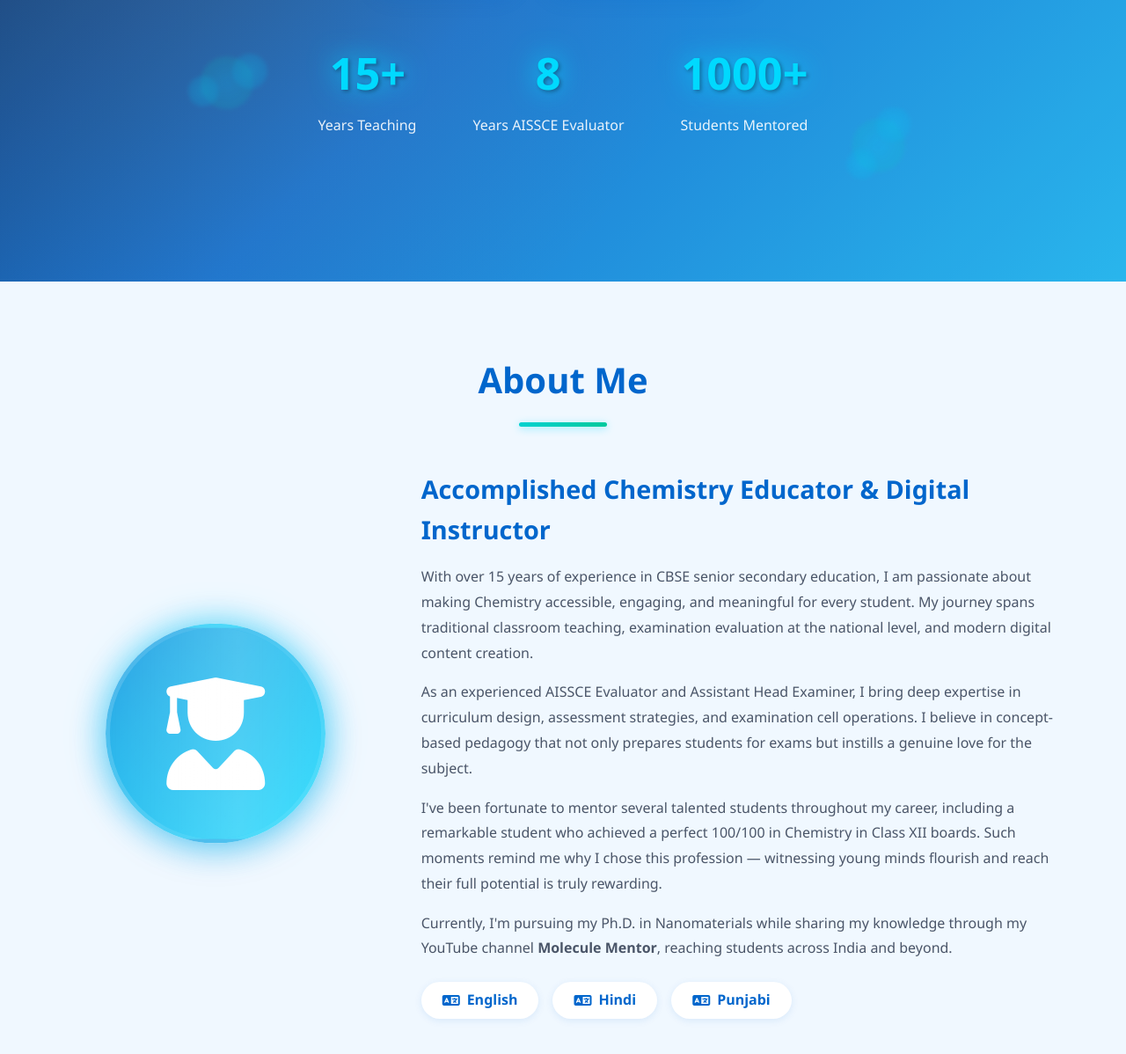
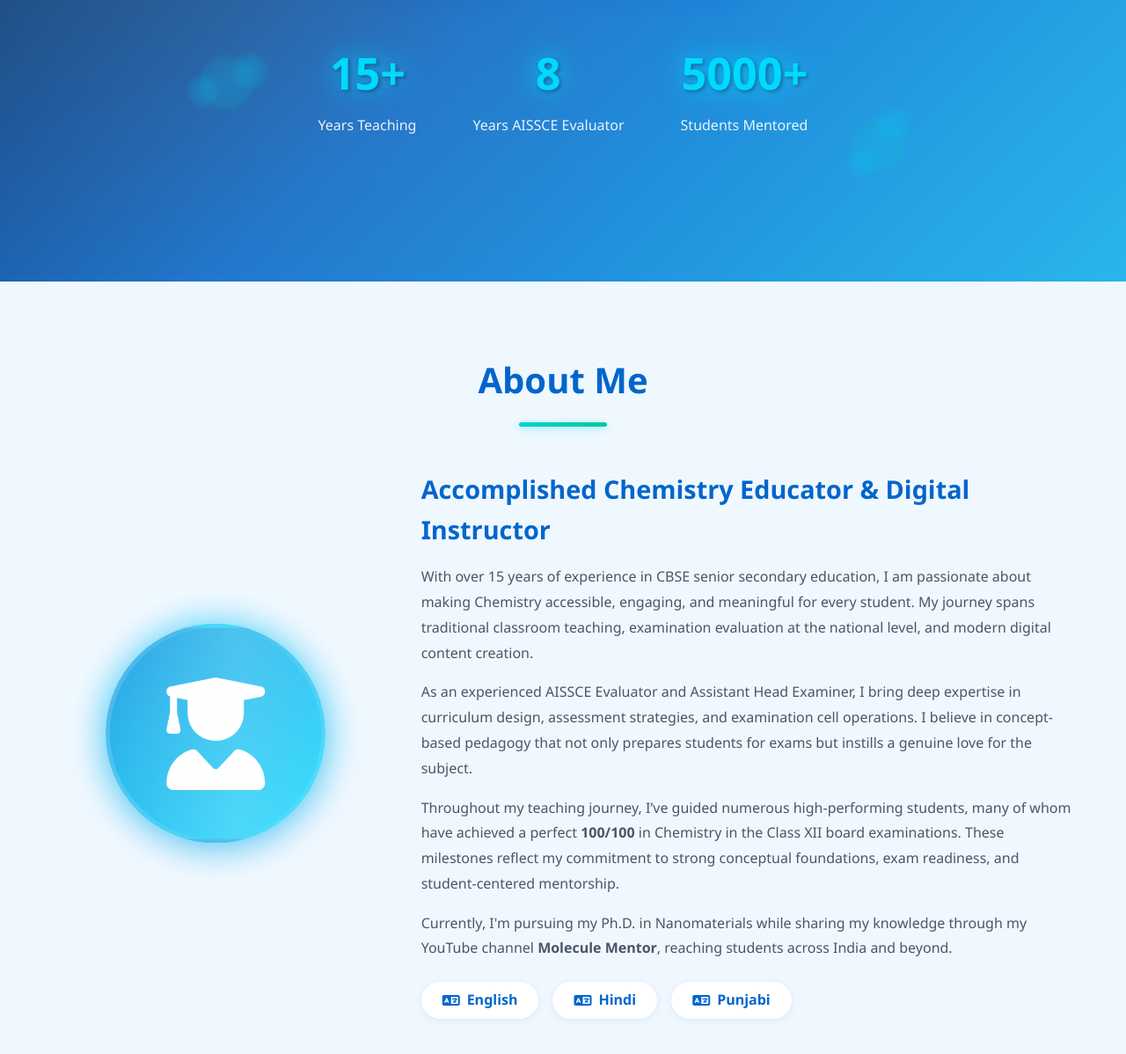
Before and after one commit to MeenalMahajan42/MeenalMahajan42.github.io, a plain HTML site: page index.html in a window 1280 px wide. Shown: the part 540-1738 px from the top of the page at 88% size. Drawn offline with Linux system fonts and the light colour scheme.

Commit message:
updated mail and about me section

```diff
--- a/index.html
+++ b/index.html
@@ -58,7 +58,7 @@
                         <div class="stat-label">Years AISSCE Evaluator</div>
                     </div>
                     <div class="stat-item">
-                        <div class="stat-number">1000+</div>
+                        <div class="stat-number">5000+</div>
                         <div class="stat-label">Students Mentored</div>
                     </div>
                 </div>
@@ -94,10 +94,9 @@
                         love for the subject.
                     </p>
                     <p>
-                        I've been fortunate to mentor several talented students throughout my career, including
-                        a remarkable student who achieved a perfect 100/100 in Chemistry in Class XII boards.
-                        Such moments remind me why I chose this profession — witnessing young minds flourish and
-                        reach their full potential is truly rewarding.
+                        Throughout my teaching journey, I’ve guided numerous high-performing students, many of whom have
+                        achieved a perfect <strong>100/100</strong> in Chemistry in the Class XII board examinations. These milestones
+                        reflect my commitment to strong conceptual foundations, exam readiness, and student-centered mentorship.
                     </p>
                     <p>
                         Currently, I'm pursuing my Ph.D. in Nanomaterials while sharing my knowledge through my
@@ -384,7 +383,7 @@
                         <a href="https://www.youtube.com/@MOLECULEMENTOR" target="_blank" class="social-link">
                             <i class="fab fa-youtube"></i>
                         </a>
-                        <a href="mailto:meenal1978@yahoo.com" class="social-link">
+                        <a href="mailto:meenalmahajan42@gmail.com" class="social-link">
                             <i class="fas fa-envelope"></i>
                         </a>
                     </div>
```
